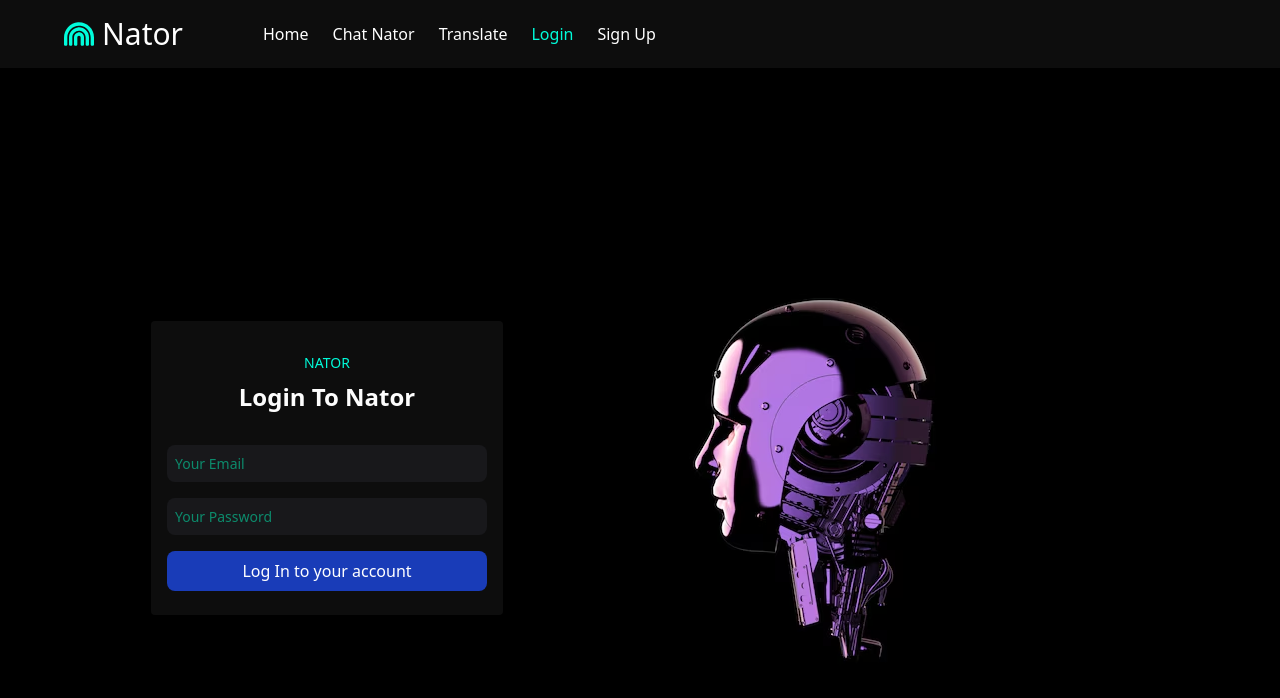
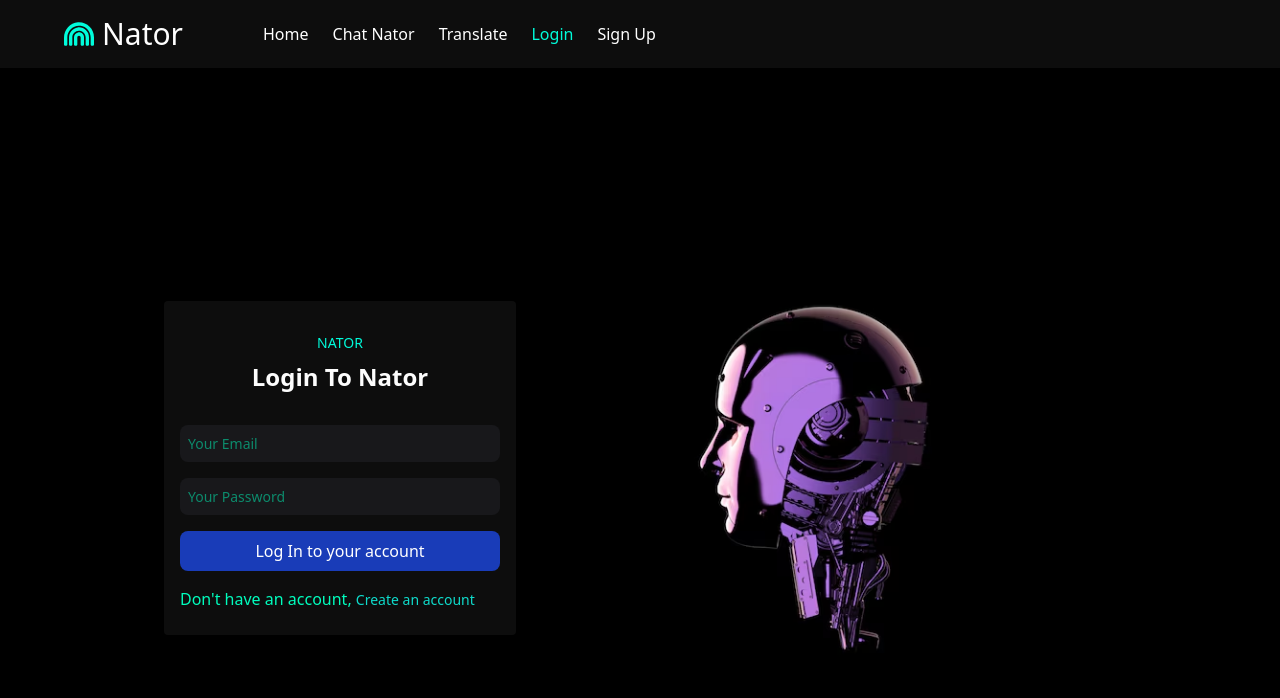
Before and after one commit to odinaka-dev/Nator, a React (Vite) app: page /login in a window 1280 px wide. Shown: the top 698 px of the page. Built offline with nearby package versions, Linux system fonts and the light colour scheme.

Commit message:
add files

```diff
--- a/src/pages/Login.tsx
+++ b/src/pages/Login.tsx
@@ -1,6 +1,7 @@
 import { useNavigate } from "react-router";
 import Image7 from "../assets/log.avif";
 import { useState } from "react";
+import { Link } from "react-router";
 
 const login = () => {
   const navigate = useNavigate();
@@ -75,10 +76,18 @@ const login = () => {
               onSubmit={LoginUsers}
               className="text-white bg-blue-800 hover:bg-blue-900 transition-colors duration-300 p-2 rounded-lg cursor-pointer"
             />
+            <Link to={"/signup"}>
+              <p>
+                Don't have an account,{" "}
+                <span className="text-[#0fdbcb] text-sm font-medium">
+                  Create an account
+                </span>
+              </p>
+            </Link>
           </form>
         </div>
       </div>
-      <div className="relative z-[1] hidden md:flex">
+      <div className="sm:w-150 relative z-[10] hidden md:flex">
         <img src={Image7} alt="" className="w-full" />
       </div>
     </section>
--- a/src/pages/Signup.tsx
+++ b/src/pages/Signup.tsx
@@ -1,6 +1,6 @@
 import { useState } from "react";
 import Image7 from "../assets/sign.avif";
-import { useNavigate } from "react-router";
+import { useNavigate, Link } from "react-router";
 
 const Signup = () => {
   const [name, setName] = useState("");
@@ -40,7 +40,7 @@ const Signup = () => {
   };
 
   return (
-    <section className="bg-black h-screen flex space-x-0  justify-center items-center">
+    <section className="bg-black h-screen flex sm:space-x-0  justify-center items-center">
       <div className="bg-[#0d0d0d] py-6 px-4 rounded-sm">
         <h1 className="text-[#00fcdb] uppercase text-sm  text-center my-2">
           Nator
@@ -87,10 +87,18 @@ const Signup = () => {
               onSubmit={CreateNewUsers}
               className="text-white bg-blue-800 hover:bg-blue-900 transition-colors duration-300 p-2 rounded-lg cursor-pointer"
             />
+            <Link to={"/login"}>
+              <p>
+                Already have an account,{" "}
+                <span className="text-[#0fdbcb] text-sm font-medium">
+                  Login
+                </span>
+              </p>
+            </Link>
           </form>
         </div>
       </div>
-      <div className="w-150 relative z-[10] hidden md:flex">
+      <div className="sm:w-150 relative z-[10] hidden md:flex">
         <img src={Image7} alt="" className="w-full" />
       </div>
     </section>
```
